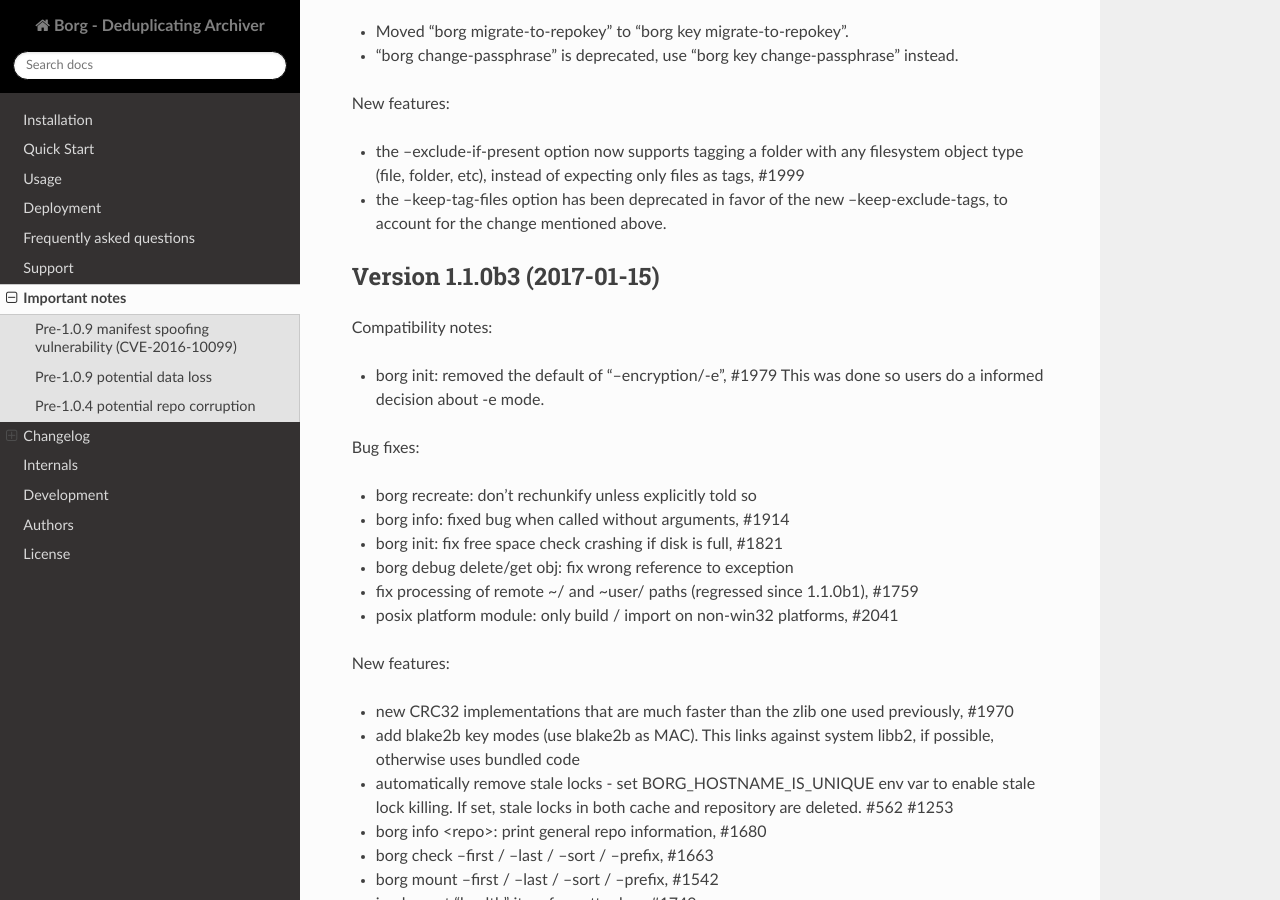
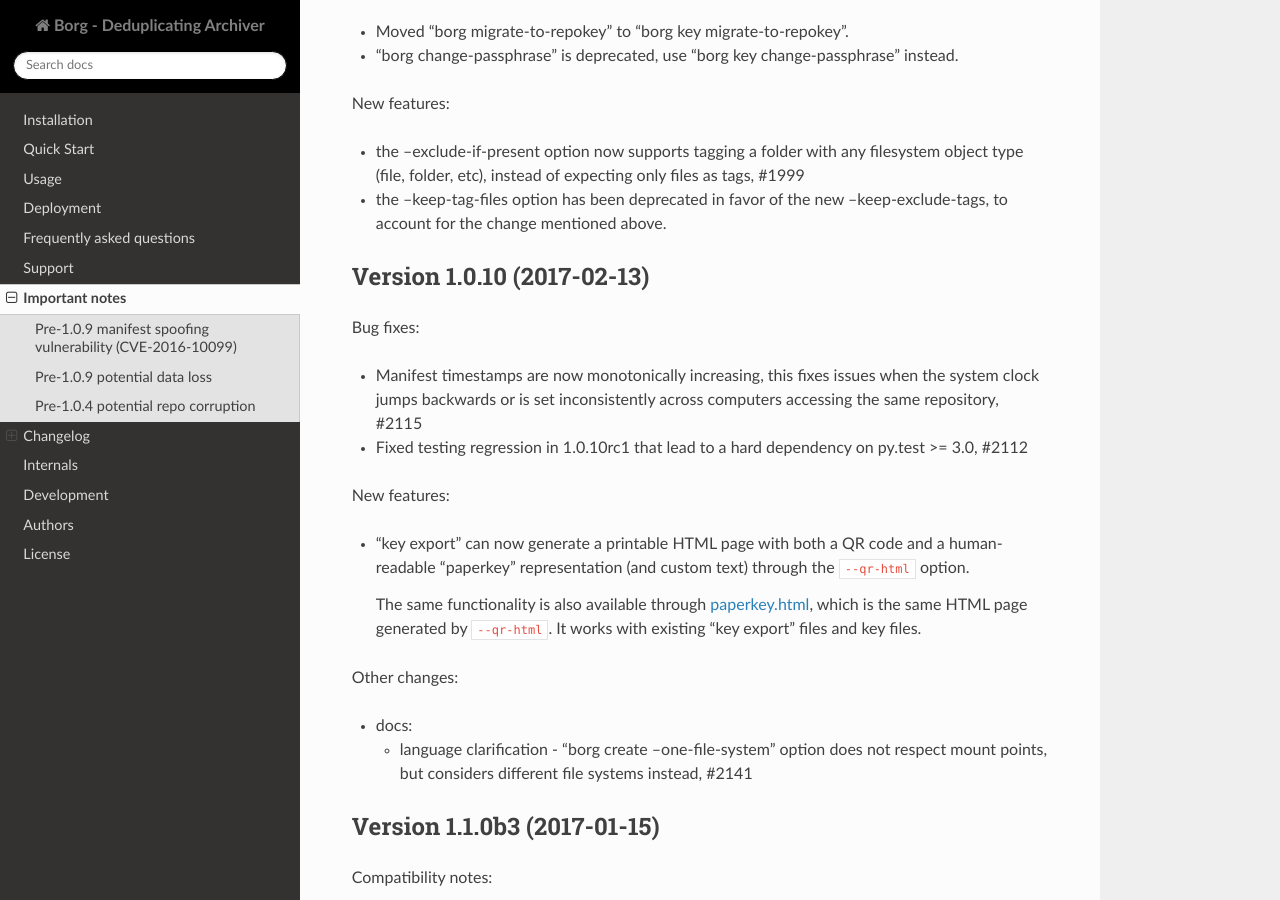
Before and after one commit to borgbackup/borg, a Sphinx documentation site: the page built from docs/changes.rst, in a window 1280 px wide and 900 px high, scrolled down 2927 px. Built offline with Sphinx 7.4.7 and the Read the Docs theme 2.0.0, drawn with Linux system fonts in a browser that asks for light colours; pages that are not in the unit, such as notebooks, are missing from menus; the version number could not be read and is left out.

Commit message:
update CHANGES (1.0.10)
# Conflicts:
#	docs/changes.rst

Original-Commit: e635f219

```diff
--- a/docs/changes.rst
+++ b/docs/changes.rst
@@ -143,6 +143,35 @@
   as tags, #1999
 - the --keep-tag-files option has been deprecated in favor of the new
   --keep-exclude-tags, to account for the change mentioned above.
+
+
+Version 1.0.10 (2017-02-13)
+---------------------------
+
+Bug fixes:
+
+- Manifest timestamps are now monotonically increasing,
+  this fixes issues when the system clock jumps backwards
+  or is set inconsistently across computers accessing the same repository, #2115
+- Fixed testing regression in 1.0.10rc1 that lead to a hard dependency on
+  py.test >= 3.0, #2112
+
+New features:
+
+- "key export" can now generate a printable HTML page with both a QR code and
+  a human-readable "paperkey" representation (and custom text) through the
+  ``--qr-html`` option.
+
+  The same functionality is also available through `paperkey.html <paperkey.html>`_,
+  which is the same HTML page generated by ``--qr-html``. It works with existing
+  "key export" files and key files.
+
+Other changes:
+
+- docs:
+
+  - language clarification - "borg create --one-file-system" option does not respect
+    mount points, but considers different file systems instead, #2141
 
 
 Version 1.1.0b3 (2017-01-15)
```
